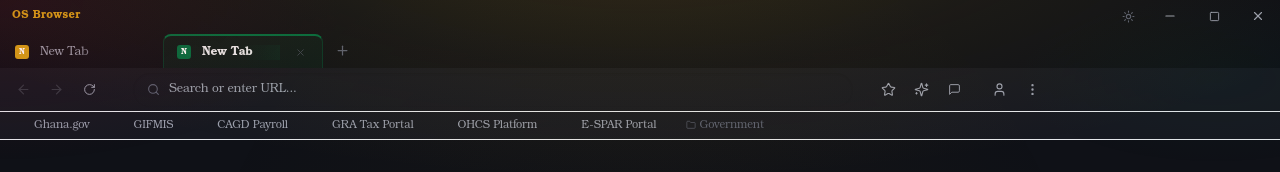
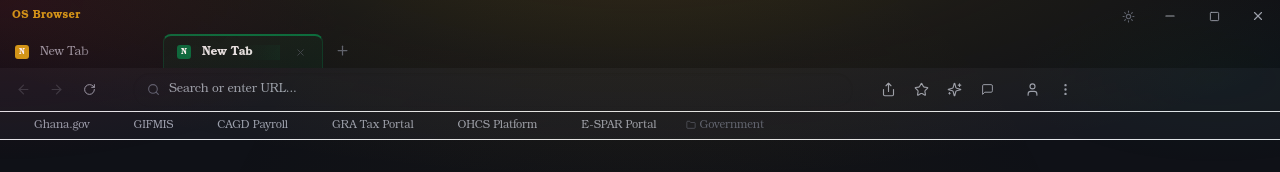
Before and after one commit to ghwmelite-dotcom/OS-Browser, a React (Vite) app in the folder packages/renderer/: page / in a window 1280 px wide. Shown: the top 172 px of the page. Built offline with nearby package versions, Linux system fonts and the light colour scheme.

Commit message:
feat: add Share/Copy link button next to bookmark star in navigation bar

```diff
--- a/packages/renderer/src/components/Browser/NavigationBar.tsx
+++ b/packages/renderer/src/components/Browser/NavigationBar.tsx
@@ -1,5 +1,5 @@
 import React, { useState } from 'react';
-import { ArrowLeft, ArrowRight, RotateCw, X as XIcon, Star, Sparkles, MessageSquare, User, LogIn } from 'lucide-react';
+import { ArrowLeft, ArrowRight, RotateCw, X as XIcon, Star, Sparkles, MessageSquare, User, LogIn, Share, ExternalLink } from 'lucide-react';
 import { useNavigationStore } from '@/store/navigation';
 import { useTabsStore } from '@/store/tabs';
 import { useSidebarStore } from '@/store/sidebar';
@@ -92,6 +92,18 @@ export function NavigationBar({ onOpenHistory, onOpenBookmarks, onOpenSettings,
 
       {/* Right side actions */}
       <div className="flex items-center gap-[3px] ml-1">
+        {/* Share / Open in external */}
+        <NavButton
+          onClick={() => {
+            const url = useNavigationStore.getState().currentUrl;
+            if (url && url !== 'os-browser://newtab') {
+              navigator.clipboard?.writeText(url);
+            }
+          }}
+          icon={<Share size={15} strokeWidth={1.8} className="text-text-secondary" />}
+          label="Share or copy link"
+        />
+
         {/* Bookmark star */}
         <NavButton
           onClick={() => {}}
```
